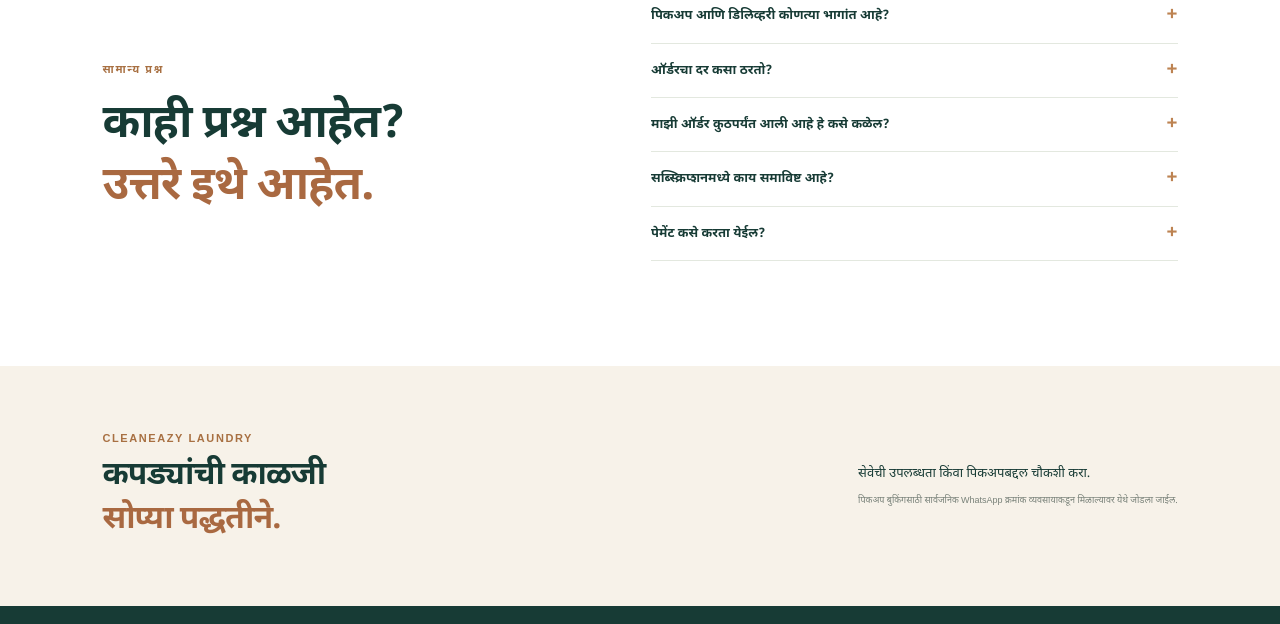
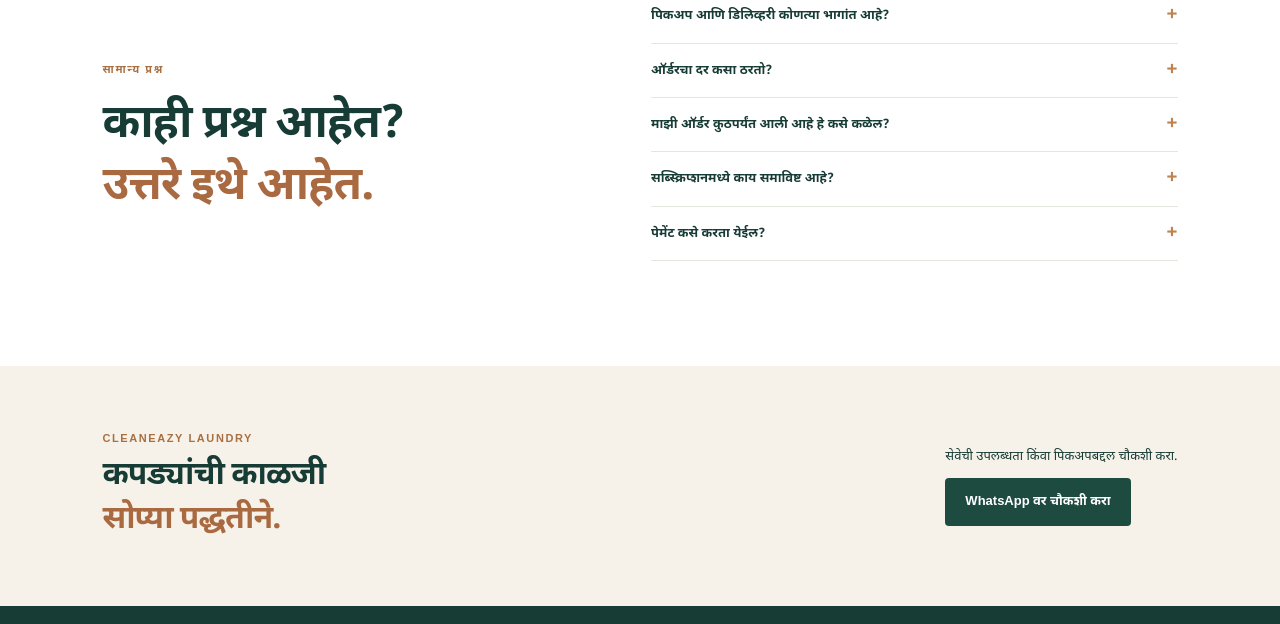
Before and after one commit to sangrammahamuni614-hub/cleaneazy-laundry, a website: page index.html in a window 1280 px wide. Shown: the part 4442-5066 px from the top of the page. Drawn offline with Linux system fonts and the light colour scheme.

Commit message:
Load WhatsApp contact settings on the public site

```diff
--- a/index.html
+++ b/index.html
@@ -62,9 +62,10 @@
     <section class="area-section"><div class="area-pin">⌖</div><div><p class="eyebrow">पुणे, महाराष्ट्र</p><h2>तुमच्या भागात पिकअप आहे का?</h2><p>सेवा क्षेत्र आणि वेळापत्रक पत्त्यानुसार तपासले जाईल. विनंती पाठवताना परिसर नमूद करा.</p></div><a class="text-link" href="#contact">चौकशी करा ↗</a></section>
     <section class="review-section"><p class="eyebrow">ग्राहकांचा अनुभव</p><h2>विश्वासाने दिलेले कपडे,<br><span>काळजीपूर्वक परत.</span></h2><div class="review-placeholder"><div class="review-quote">“</div><p>ग्राहकांच्या पडताळलेल्या प्रतिक्रिया येथे व्यवसायाच्या मान्यतेनंतर जोडल्या जातील.</p><span>— ग्राहक अभिप्राय</span></div></section>
     <section class="faq-section section" id="faq"><div class="section-head"><div><p class="eyebrow">सामान्य प्रश्न</p><h2>काही प्रश्न आहेत?<br><span>उत्तरे इथे आहेत.</span></h2></div></div><div class="faq-list"><details><summary>पिकअप आणि डिलिव्हरी कोणत्या भागांत आहे?<span>+</span></summary><p>तुमचा पत्ता दिल्यानंतर पुण्यातील त्या भागासाठी उपलब्धता आणि वेळापत्रक तपासले जाईल.</p></details><details><summary>ऑर्डरचा दर कसा ठरतो?<span>+</span></summary><p>सेवेच्या प्रकारानुसार प्रति किलो किंवा प्रति वस्तू दर लागू होतो. कपडे तपासल्यानंतर विशेष वस्तूंचा अंतिम दर कळवला जाईल.</p></details><details><summary>माझी ऑर्डर कुठपर्यंत आली आहे हे कसे कळेल?<span>+</span></summary><p>व्यवस्थापन प्रणालीत पिकअपपासून डिलिव्हरीपर्यंत ऑर्डरची स्थिती अद्ययावत केली जाते. WhatsApp सूचना सेवा सुरू झाल्यावरच संदेश पाठवले जातील.</p></details><details><summary>सब्स्क्रिप्शनमध्ये काय समाविष्ट आहे?<span>+</span></summary><p>प्रत्येक प्लॅनची किलो-मर्यादा दिली आहे. लागू सेवा, मुदत आणि वापराचे नियम प्लॅन सुरू करताना तपासा.</p></details><details><summary>पेमेंट कसे करता येईल?<span>+</span></summary><p>व्यवसायाने स्वीकारलेल्या रोख, UPI, कार्ड किंवा बँक ट्रान्सफर पद्धती ऑर्डरच्या वेळी निवडा.</p></details></div></section>
-    <section class="contact-section" id="contact"><div><p class="eyebrow">CleanEazy Laundry</p><h2>कपड्यांची काळजी<br><span>सोप्या पद्धतीने.</span></h2></div><div class="contact-card"><p>सेवेची उपलब्धता किंवा पिकअपबद्दल चौकशी करा.</p><small>पिकअप बुकिंगसाठी सार्वजनिक WhatsApp क्रमांक व्यवसायाकडून मिळाल्यावर येथे जोडला जाईल.</small></div></section>
+    <section class="contact-section" id="contact"><div><p class="eyebrow">CleanEazy Laundry</p><h2>कपड्यांची काळजी<br><span>सोप्या पद्धतीने.</span></h2></div><div class="contact-card"><p>सेवेची उपलब्धता किंवा पिकअपबद्दल चौकशी करा.</p><a class="button button-primary" id="whatsapp-contact" target="_blank" rel="noopener noreferrer" hidden>WhatsApp वर चौकशी करा</a></div></section>
   </main>
   <footer class="site-footer"><a class="brand brand-footer" href="#home"><span class="brand-mark">C</span><span>CleanEazy <small>Laundry</small></span></a><p>स्वच्छ कपडे. शून्य त्रास.</p><div><a href="#services">सेवा</a><a href="#plans">प्लॅन्स</a><a href="#faq">प्रश्नोत्तरे</a><a href="./software/">व्यवस्थापन सॉफ्टवेअर</a></div><small>© <span id="year"></span> CleanEazy Laundry · पुणे</small></footer>
+  <script src="./assets/site-config.js" defer></script>
   <script src="./assets/site.js" defer></script>
 </body>
 </html>
```
